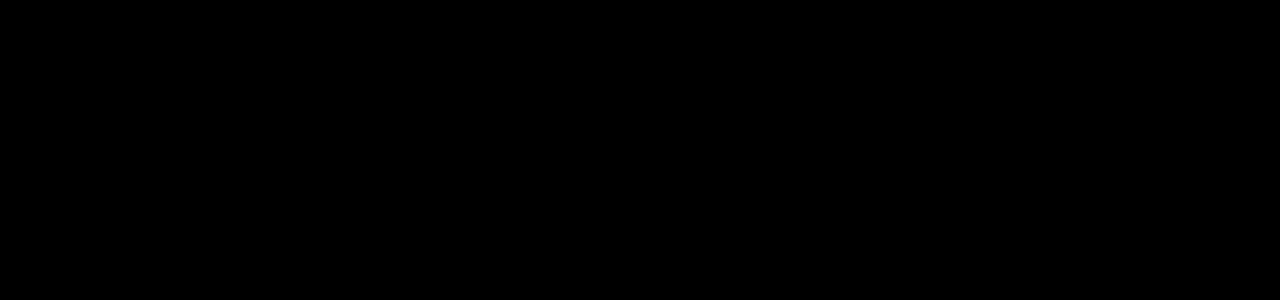
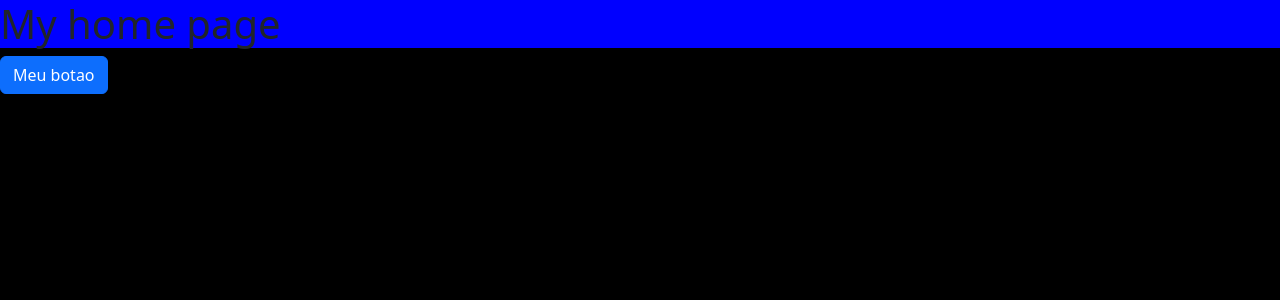
Before and after one commit to gabrielfreirebraz/starbucks-delivery-clone-design, a React (Vite) app: page / in a window 1280 px wide. Shown: the top 300 px of the page. Built offline with nearby package versions, Linux system fonts and the light colour scheme.

Commit message:
feat: add bootstrap

```diff
--- a/package.json
+++ b/package.json
@@ -10,7 +10,9 @@
     "preview": "vite preview"
   },
   "dependencies": {
+    "bootstrap": "5.3.2",
     "react": "^18.2.0",
+    "react-bootstrap": "^2.9.0",
     "react-dom": "^18.2.0",
     "styled-components": "^6.0.8"
   },
--- a/src/App.tsx
+++ b/src/App.tsx
@@ -1,9 +1,12 @@
+import { Button } from "react-bootstrap"
+import { Home } from "./pages/Home"
 
 function App() {
 
   return (
     <>
-
+      <Home />
+      <Button className="btn btn-primary">Meu botao</Button>
     </>
   )
 }
--- a/src/main.tsx
+++ b/src/main.tsx
@@ -1,6 +1,7 @@
 import React from 'react'
 import ReactDOM from 'react-dom/client'
 import App from './App.tsx'
+import 'bootstrap/dist/css/bootstrap.min.css';
 import './styles/themes/global.css'
 
 ReactDOM.createRoot(document.getElementById('root')!).render(
--- /dev/null
+++ b/src/pages/Home/index.tsx
@@ -0,0 +1,17 @@
+
+import './styles'
+import { HomeContainer } from './styles'
+
+
+const Home = () => {
+
+  return(
+    <HomeContainer>
+
+      <h1>My home page</h1>
+    </HomeContainer>
+  );
+}
+
+
+export { Home }
--- /dev/null
+++ b/src/pages/Home/styles.ts
@@ -0,0 +1,7 @@
+import styled from "styled-components";
+
+const HomeContainer = styled.div`
+  background: blue;
+`;
+
+export { HomeContainer };
```
Also changed, not shown: 1 other file (tests, documents, lock files or other folders).
